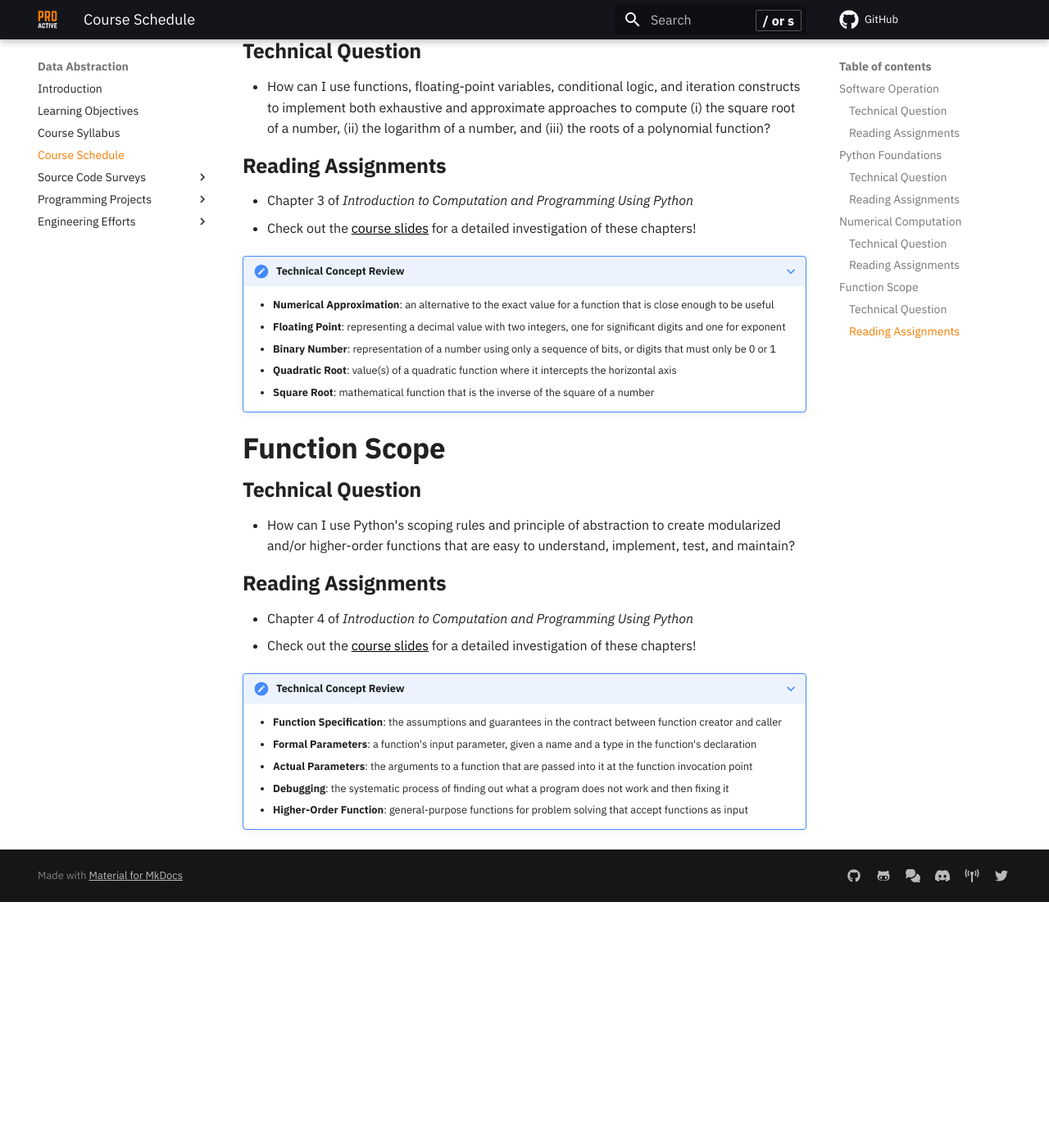
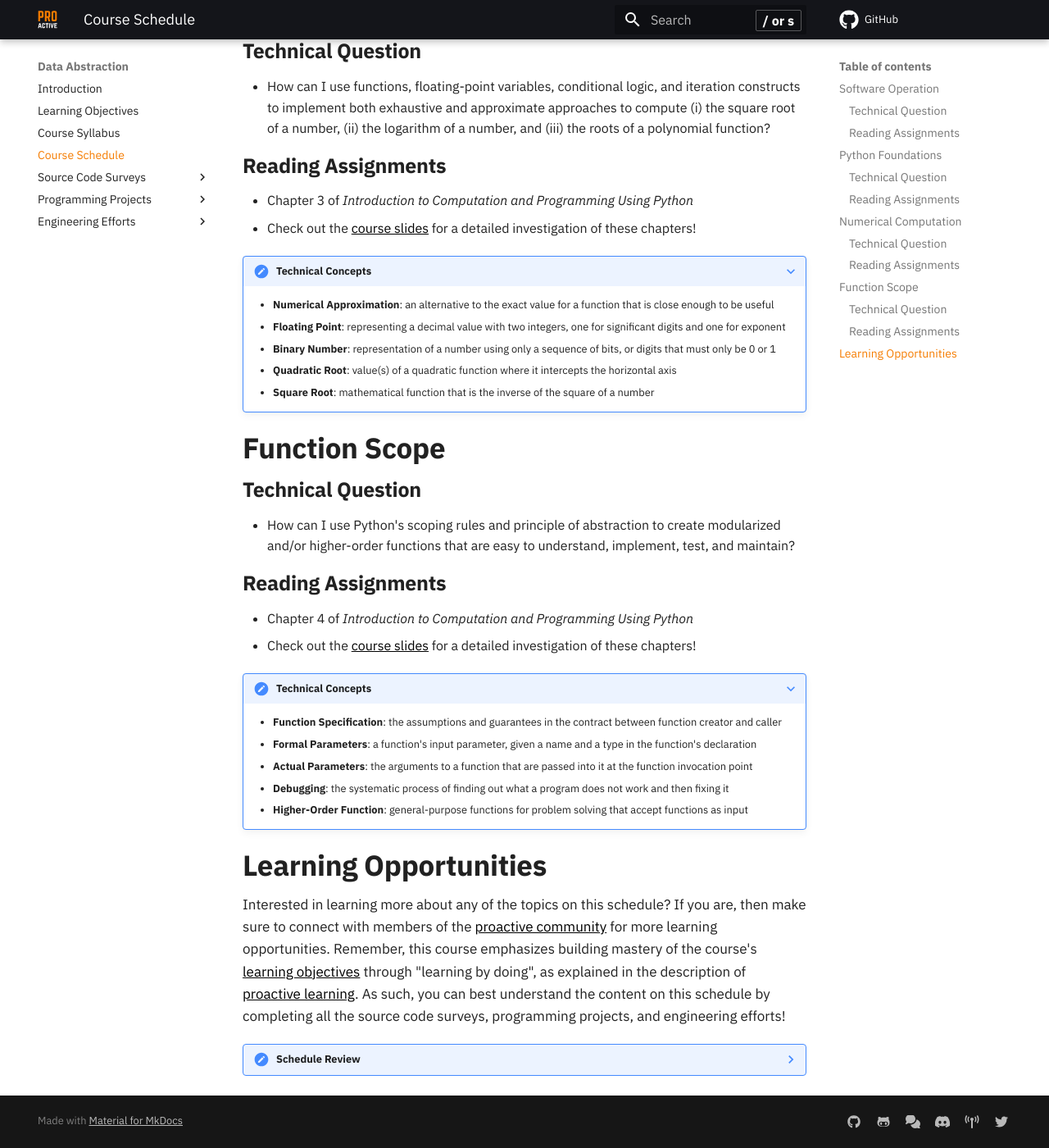
Before and after one commit to ProactiveProgrammers/www.proactiveprogrammers.com, an MkDocs documentation site: the page built from docs/data-abstraction/schedule-data-abstraction.md, in a window 1280 px wide and 1400 px high, scrolled down 1033 px. Shown: the whole window at 82% size. Built offline with MkDocs 1.6.1 and Material for MkDocs 9.7.7, drawn with Linux system fonts in a browser that asks for light colours; comment, search, counter and statistics services are not loaded; before the commit the page ends 2133 px from its top, so only the background shows below that; some of the changed text lies outside the part shown.

Commit message:
feat: Add schedule review, improve content in schedule-data-abstraction.

```diff
--- a/docs/data-abstraction/schedule-data-abstraction.md
+++ b/docs/data-abstraction/schedule-data-abstraction.md
@@ -13,6 +13,7 @@
 - All written content in and tutorials referenced by the list of [proactive
   technical skills](/technical-skills/introduction-technical-skills).
 
+
 ## Python Foundations
 
 ### Technical Question
@@ -27,7 +28,7 @@
 - Chapters 1 and 2 of *Introduction to Computation and Programming Using Python*
 - Check out the [course slides](/slides/data-abstraction/python-foundations/) for a detailed investigation of these chapters!
 
-???+ note "Technical Concept Review"
+???+ note "Technical Concepts"
 
     - **Syntax**: the structure of a programming language that defines what
       characters and symbols are well formed
@@ -54,7 +55,7 @@
 - Chapter 3 of *Introduction to Computation and Programming Using Python*
 - Check out the [course slides](/slides/data-abstraction/numerical-computation/) for a detailed investigation of these chapters!
 
-???+ note "Technical Concept Review"
+???+ note "Technical Concepts"
 
     - **Numerical Approximation**: an alternative to the exact value for a
       function that is close enough to be useful
@@ -80,7 +81,7 @@
 - Chapter 4 of *Introduction to Computation and Programming Using Python*
 - Check out the [course slides](/slides/data-abstraction/function-scope/) for a detailed investigation of these chapters!
 
-???+ note "Technical Concept Review"
+???+ note "Technical Concepts"
 
     - **Function Specification**: the assumptions and guarantees in the contract
       between function creator and caller
@@ -92,3 +93,30 @@
       not work and then fixing it
     - **Higher-Order Function**: general-purpose functions for problem solving
       that accept functions as input
+
+## Learning Opportunities
+
+Interested in learning more about any of the topics on this schedule? If you
+are, then make sure to connect with members of the [proactive
+community](../../proactive-community/introduction-proactive-community) for more
+learning opportunities. Remember, this course emphasizes building mastery of the
+course's [learning
+objectives](../learning-objectives/learning-objectives-data-abstraction) through
+"learning by doing", as explained in the description of [proactive
+learning](../../proactive-learning/introduction-proactive-learning). As such,
+you can best understand the content on this schedule by completing all the
+source code surveys, programming projects, and engineering efforts!
+
+??? note "Schedule Review"
+    - **Software Operation**
+        - **Start**: August 24, 2021
+        - **End**: September 3, 2021
+    - **Python Foundations**
+        - **Start**: September 6, 2021
+        - **End**: September 10, 2021
+    - **Numerical Computation**
+        - **Start**: September 13, 2021
+        - **End**: September 17, 2021
+    - **Function Scope**
+        - **Start**: September 20, 2021
+        - **End**: September 24, 2021
```
